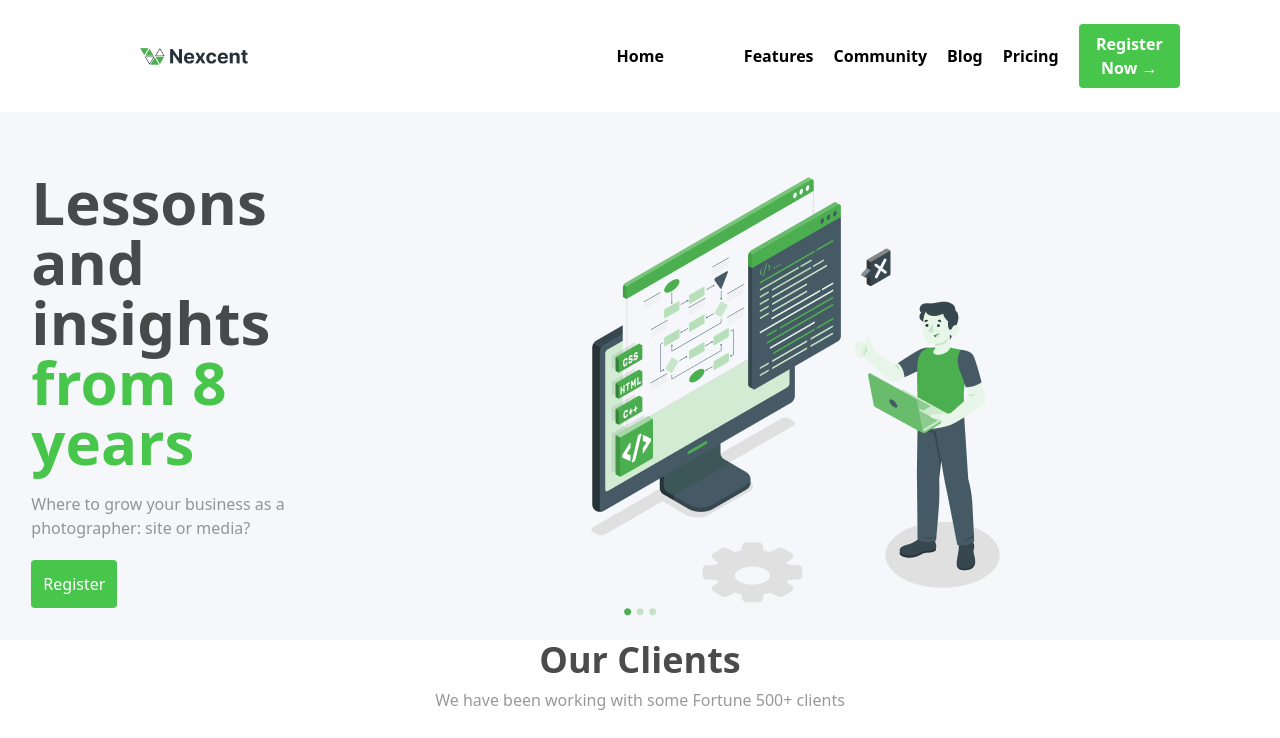
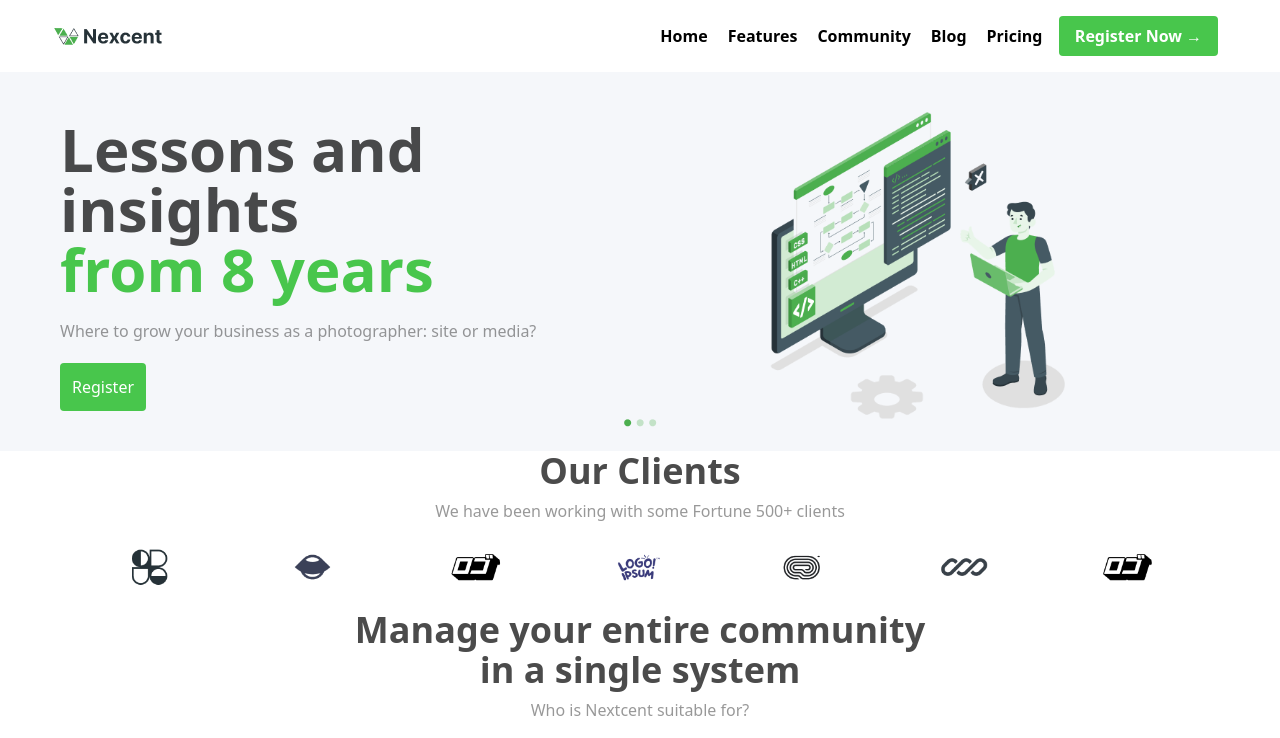
Before and after one commit to GodpeaceKs/Landing-page-Nexcent, a website: page index.html in a window 1280 px wide. Shown: the top 738 px of the page. Drawn offline with Linux system fonts and the light colour scheme.

Commit message:
responsive desing s8

```diff
--- a/index.html
+++ b/index.html
@@ -8,46 +8,47 @@
 </head>
 <body>
    <main class="w-screen overflow-x-hidden">
-    <header class="flex text-xs sm:text-sm lg:text-base w-screen justify-between py-3">
-        <div class="flex mx-0 md:mx-10 md:my-3 items-center justify-between w-full sm:px-5 sm:w-7/12">
+    <header class="flex text-xs sm:text-sm lg:text-base w-screen justify-between py-3 md:py-1">
+        <div class="flex mx-0 md:my-3 items-center justify-between w-full md:pl-2 lg:pl-0 md:w-[20%] lg:w-2/5 lg:ml-[2%]">
             <div class="sm:block sm:ml-2 md:ml-5">
             <!--Logo-->
                 <a href="#">
-                    <img src="./src/assets/images/Logo (1).png" alt="logo" class="sm:ml-5 xl:ml-15 ml-2">
+                    <img src="./src/assets/images/Logo (1).png" alt="logo" class="ml-2">
                 </a>
             </div>
 
-            <!--Buttou register pour <sm -->
-            <div class="block sm:hidden pr-15">
+            <!--Button register pour <sm -->
+            <div class="block md:hidden pr-15">
                     <button class="bg-[#48c64c] py-2 px-6 sm:px-4 text-white rounded-sm cursor-pointer">Register Now →</button>
             </div>
 
             <!--Menu burger-->
-            <div class="sm:hidden pr-5">
+            <div class="md:hidden pr-5">
                 <svg xmlns="http://www.w3.org/2000/svg" width="24" height="24" viewBox="0 0 24 24" fill="none" stroke="#000000" stroke-width="2" stroke-linecap="round" stroke-linejoin="round"><line x1="3" y1="12" x2="21" y2="12"></line><line x1="3" y1="6" x2="21" y2="6"></line><line x1="3" y1="18" x2="21" y2="18"></line></svg>
             </div>
 
-            <div class="hidden sm:flex font-semibold md:ml-auto w-full sm:justify-end sm:w-1/2 sm:mr-5">
+        </div>
+
+        <div class="hidden md:flex my-3 font-semibold xl:mr-0 sm:mr-10 md:w-[75%]">
+             <div class="hidden md:flex md:items-center font-semibold md:ml-auto w-full md:justify-end md:w-1/2 md:mr-5 md:">
                 <h2>Home</h2>
             </div>
-        </div>
-        <div class="hidden sm:flex my-3 font-semibold md:mr-15 xl:mr-25 sm:mr-10 ">
-            <nav class="flex items-center">
+            <nav class="flex items-center mr-10 md:mr-0">
                 <ul class="flex gap-5">
                     <li><a href="#">Features</a></li>
                     <li><a href="#">Community</a></li>
                     <li><a href="#">Blog</a></li>
                     <li><a href="#">Pricing</a></li>
                 </ul>
-                <div class="sm:ml-5 ml-2">
+            </nav>
+            <div class="sm:ml-5 ml-2 w-[50%] md:ml-[2%] lg:w-[62%] xl:w-[45%]">
                     <button class="bg-[#48c64c] py-2 px-6 sm:px-4 text-white rounded-sm cursor-pointer">Register Now →</button>
-                </div>
-            </nav>
+            </div>
         </div>
     </header>
     <section class="bg-[#F5F7FA] flex flex-col items-center mx-auto w-screen overflow-x-hidden">
-        <div class="flex flex-col-reverse md:flex-row md:items-center gap-20 mt-15">
-            <div class="flex flex-col ml-6">
+        <div class="flex flex-col-reverse lg:flex-row md:items-center gap-10 mt-10 xl:w-screen">
+            <div class="flex flex-col ml-6 xl:ml-15 lg:w-[80%] xl:w-[100%]">
                 <div class="items-center">
                     <h1 class="text-4xl sm:text-5xl lg:text-6xl font-bold"> <span class="opacity-70">Lessons and insights</span> <br>
                         <span class="text-[#48c64c]">from 8 years</span>
@@ -63,8 +64,8 @@
                     <button class="bg-[#48c64c] p-3 text-white rounded-sm cursor-pointer "> Register</button>
                 </div>
             </div>
-            <div class="md:mr-33 w-full flex justify-center">
-                <img src="./src/assets/images/Illustration (4).png" alt="Illustration" class="w-1/2 md:w-auto object-contain">
+            <div class="lg:mr-10 xl:mr-0 w-full flex justify-center xl:justify-start">
+                <img src="./src/assets/images/Illustration (4).png" alt="Illustration" class="w-1/2 object-contain xl:ml-20">
             </div>
         </div>
         <div class="flex justify-center">
```
Also changed, not shown: src/css/output.css.
